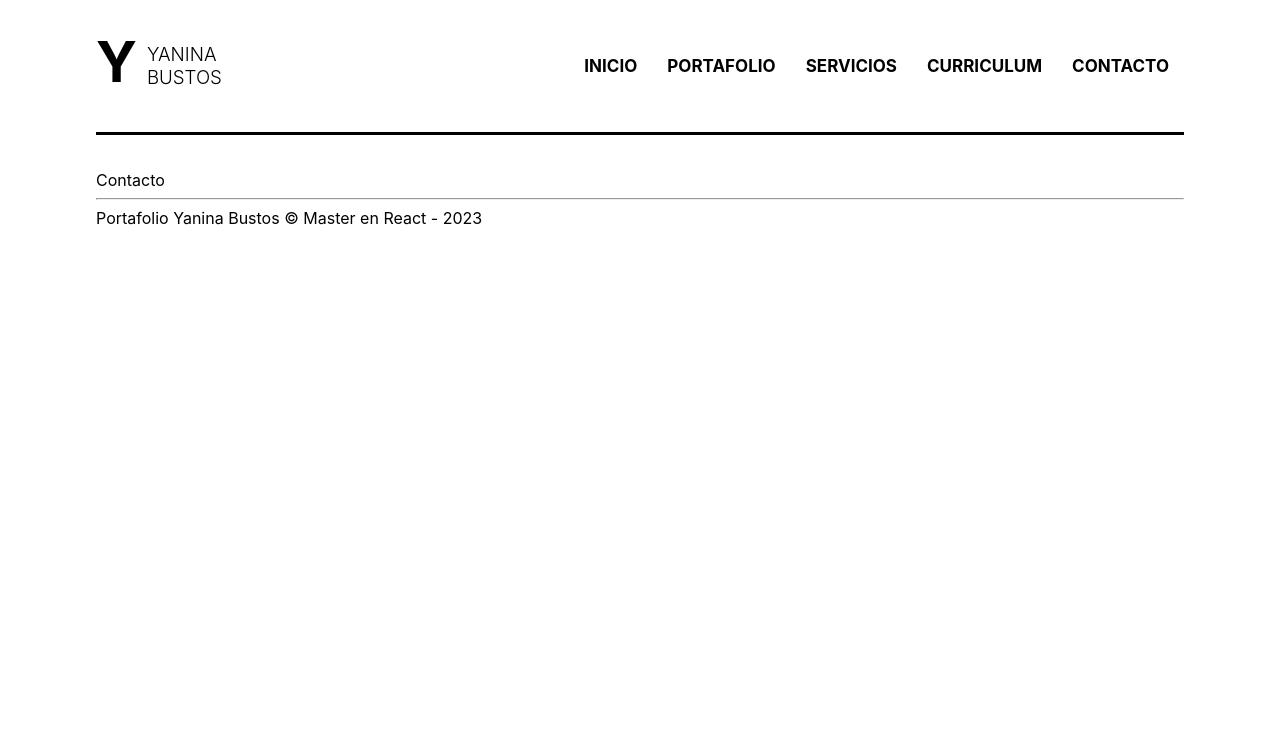
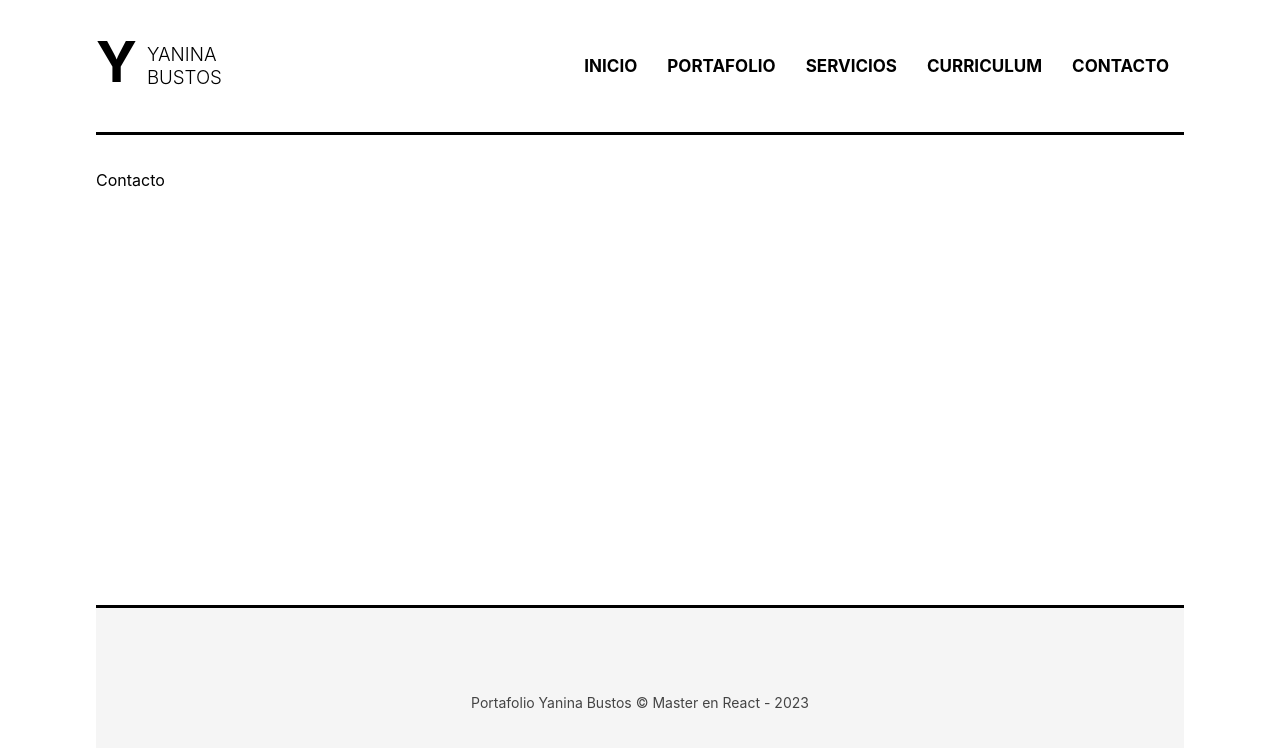
Before and after one commit to yanibustos/React_Portfolio, a React (Create React App) app: page /contacto in a window 1280 px wide. Shown: the top 748 px of the page. Built offline with nearby package versions, Linux system fonts and the light colour scheme.

Commit message:
Estilos footer y main content

```diff
--- a/src/components/layout/Footer.js
+++ b/src/components/layout/Footer.js
@@ -2,6 +2,6 @@ import React from 'react';
 
 export const Footer = () => {
   return (
-    <footer>Portafolio Yanina Bustos &copy; Master en React - 2023</footer>
+    <footer className='footer'>Portafolio Yanina Bustos &copy; Master en React - 2023</footer>
   )
 }
--- a/src/index.css
+++ b/src/index.css
@@ -76,3 +76,19 @@ code {
 .header a:hover{
   color: #fa4529;
 }
+
+.content{
+  min-height: 400px;
+}
+
+.footer{
+  text-align: center;
+  font-size: 14px;
+  margin-top: 35px;
+  border-top: 3px solid black;
+  padding-top: 45px;
+  background: #f5f5f5;
+  min-height: 150px;
+  line-height: 100px;
+  color: #444;
+}
--- a/src/router/MisRutas.js
+++ b/src/router/MisRutas.js
@@ -1,5 +1,5 @@
 import React from 'react';
-import {Routes,Route,BrowserRouter,NavLink} from 'react-router-dom';
+import { Routes, Route, BrowserRouter, NavLink } from 'react-router-dom';
 import { Inicio } from '../components/Inicio';
 import { Portafolio } from '../components/Portafolio';
 import { Servicios } from '../components/Servicios';
@@ -11,22 +11,22 @@ import { Footer } from '../components/layout/Footer';
 export const MisRutas = () => {
   return (
     <BrowserRouter>
-        {/*Header & Nav*/}
-        <HeaderNav/>
-        {/*Main Content*/}
+      {/*Header & Nav*/}
+      <HeaderNav />
+      {/*Main Content*/}
+      <section className='content'>
+        <Routes>
+          <Route path='/' element={<Inicio />}></Route>
+          <Route path='/inicio' element={<Inicio />}></Route>
+          <Route path='/portafolio' element={<Portafolio />}></Route>
+          <Route path='/servicios' element={<Servicios />}></Route>
+          <Route path='/curriculum' element={<Curriculum />}></Route>
+          <Route path='/contacto' element={<Contacto />}></Route>
+        </Routes>
+      </section>
 
-        <Routes>
-            <Route path='/' element={<Inicio/>}></Route>
-            <Route path='/inicio' element={<Inicio/>}></Route>
-            <Route path='/portafolio' element={<Portafolio/>}></Route>
-            <Route path='/servicios' element={<Servicios/>}></Route>
-            <Route path='/curriculum' element={<Curriculum/>}></Route>
-            <Route path='/contacto' element={<Contacto/>}></Route>
-        </Routes>
-
-        <hr/>
-        {/*Footer*/}
-        <Footer/>
+      {/*Footer*/}
+      <Footer />
     </BrowserRouter>
   )
 }
```
